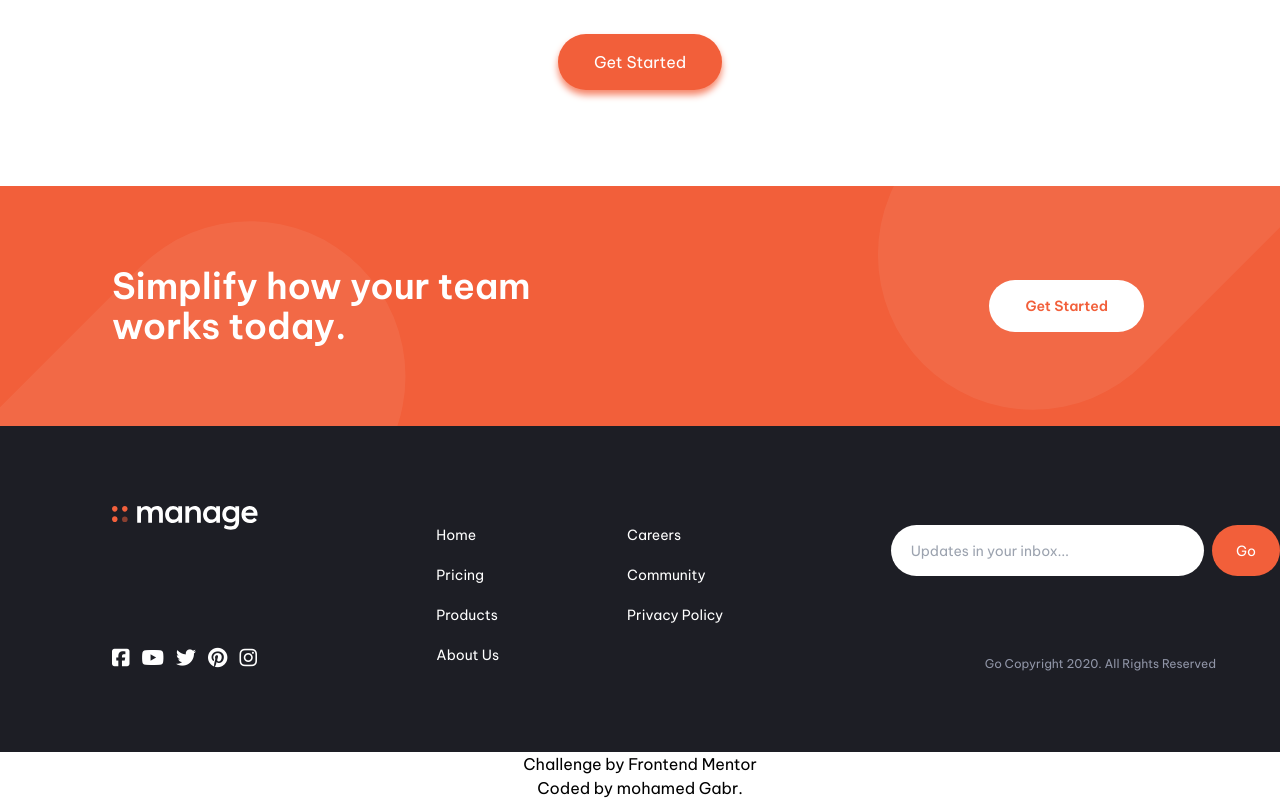
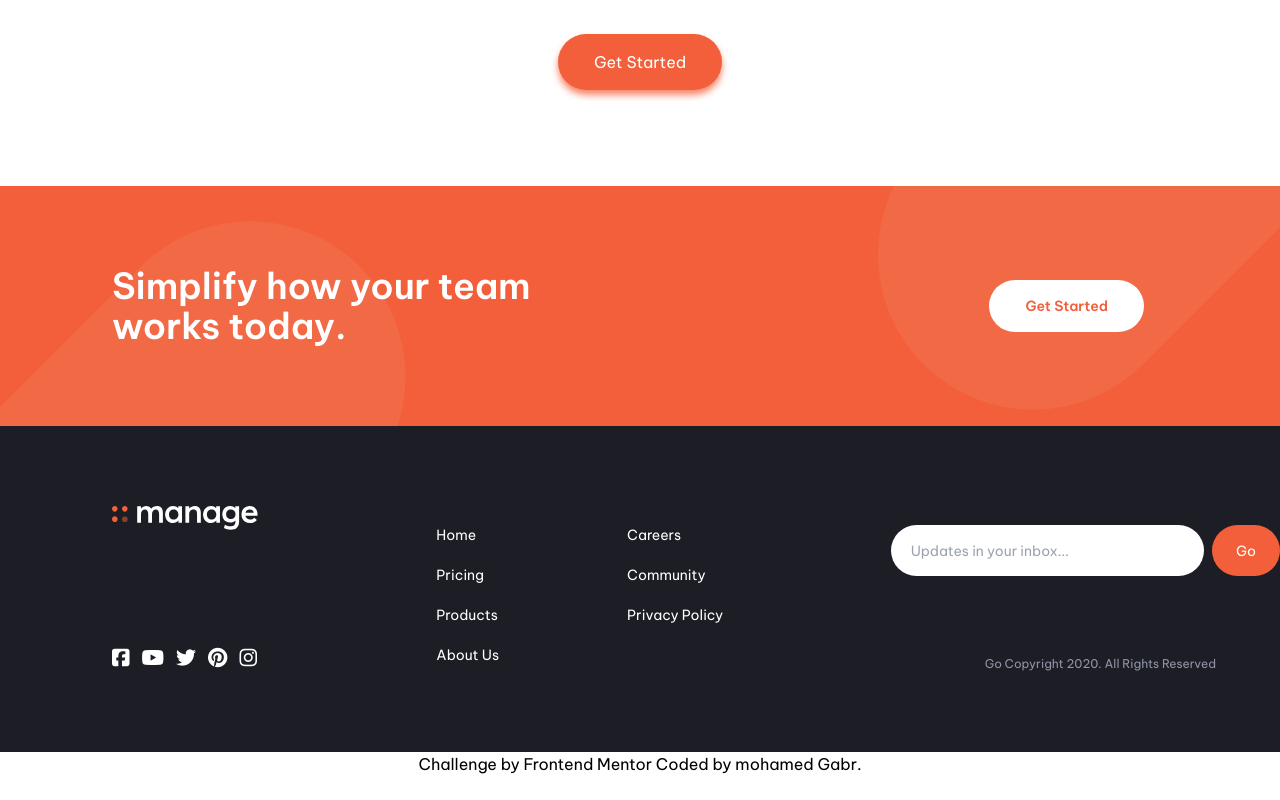
Before and after one commit to MohamedGabr20233/frontend_menetor_js, a website: page manage-landing-page-master/index.html in a window 1280 px wide. Shown: the part 1850-2650 px from the top of the page. After the commit the page ends 2626 px from the top, so only its background shows below. Drawn offline with nearby package versions, Linux system fonts and the light colour scheme.

Commit message:
Update index.html

```diff
--- a/manage-landing-page-master/index.html
+++ b/manage-landing-page-master/index.html
@@ -367,7 +367,7 @@
          </div>
       </footer>
 
-      <div class="w-full text-center">Challenge by <a class="hover:text-color-primary-900 transition-colors " href="https://www.frontendmentor.io?ref=challenge" target="_blank">Frontend Mentor</a> <br>  Coded by <a class="hover:text-color-primary-900 transition-colors " href="#">mohamed Gabr</a>.</div>
+      <div class="w-full text-center px-6">Challenge by <a class="hover:text-color-primary-900 transition-colors " href="https://www.frontendmentor.io?ref=challenge" target="_blank">Frontend Mentor</a>   Coded by <a class="hover:text-color-primary-900 transition-colors " href="#">mohamed Gabr</a>.</div>
 
       <!-- <h1></h1>
     Pricing Product About Us Careers Community Get Started Bring everyone together to build better products. Manage makes it simple for software teams to plan day-to-day tasks while keeping the larger
```
